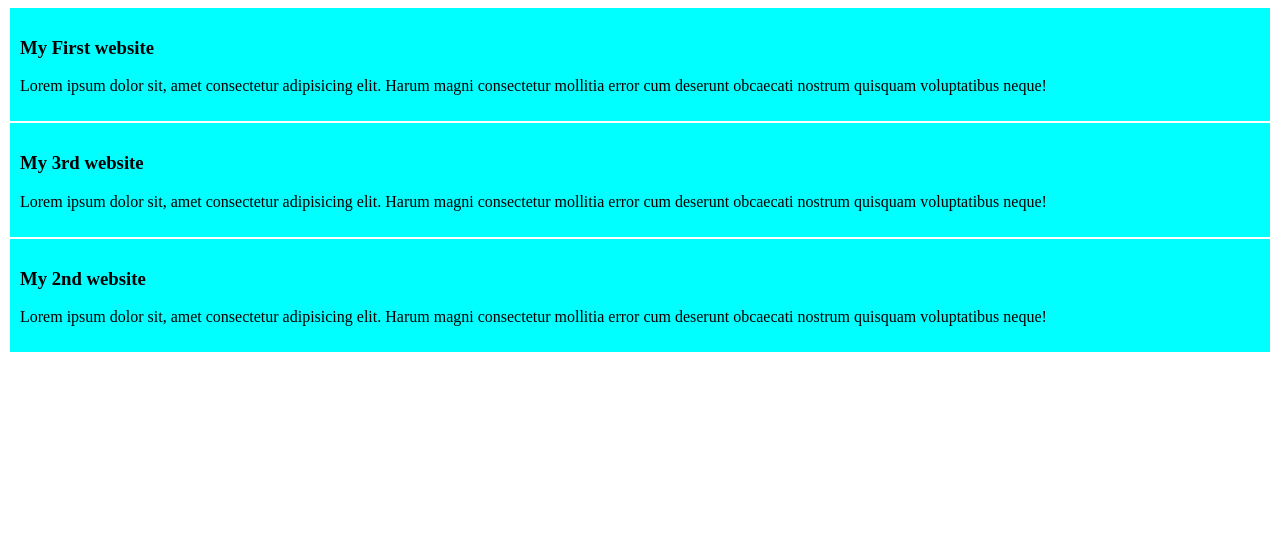
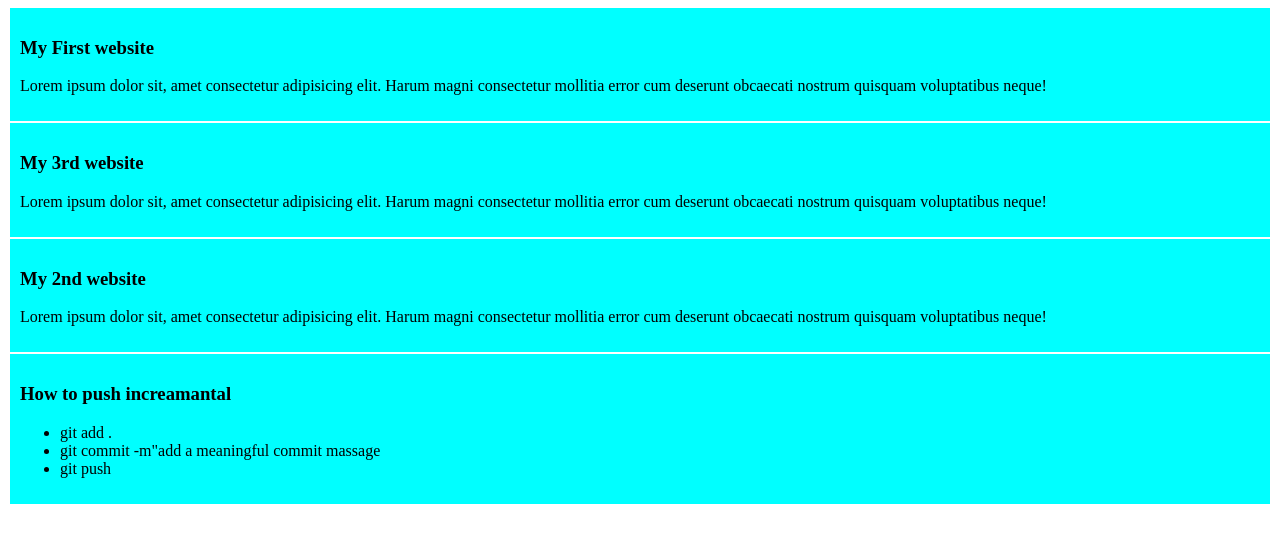
Before and after one commit to Munshi-Reza/my-simple-website, a plain HTML site: page index.html in a window 1280 px wide. Drawn offline with Linux system fonts and the light colour scheme.

Commit message:
added 3rd commit

```diff
--- a/index.html
+++ b/index.html
@@ -20,5 +20,13 @@
         <h3>My 2nd website</h3>
         <p>Lorem ipsum dolor sit, amet consectetur adipisicing elit. Harum magni consectetur mollitia error cum deserunt obcaecati nostrum quisquam voluptatibus neque!</p>
     </div>
+    <div>
+        <h3>How to push increamantal</h3>
+        <ul>
+            <li>git add .</li>
+            <li>git commit -m"add a meaningful commit massage</li>
+            <li>git push</li>
+        </ul>
+    </div>
 </body>
 </html>
```
